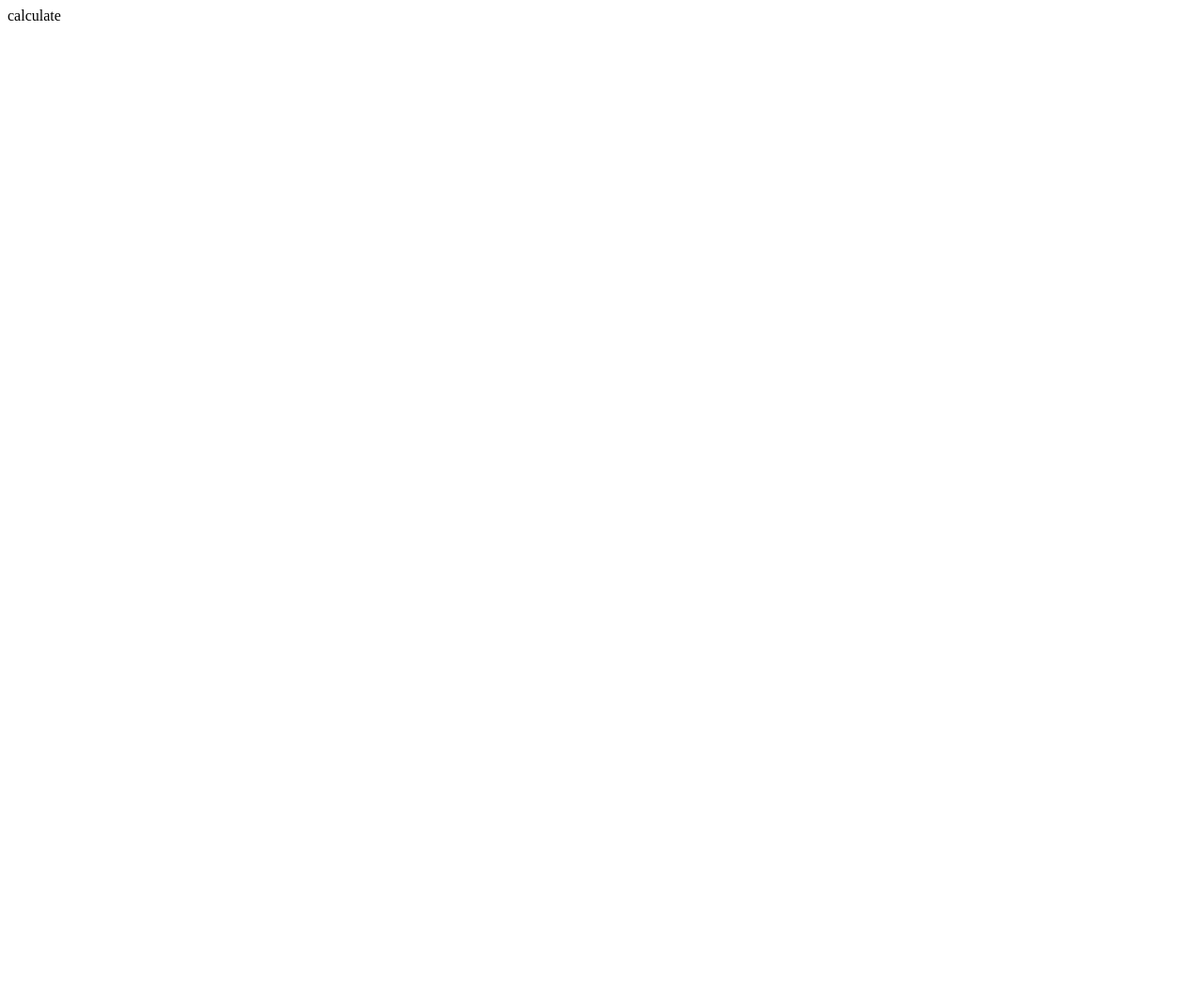
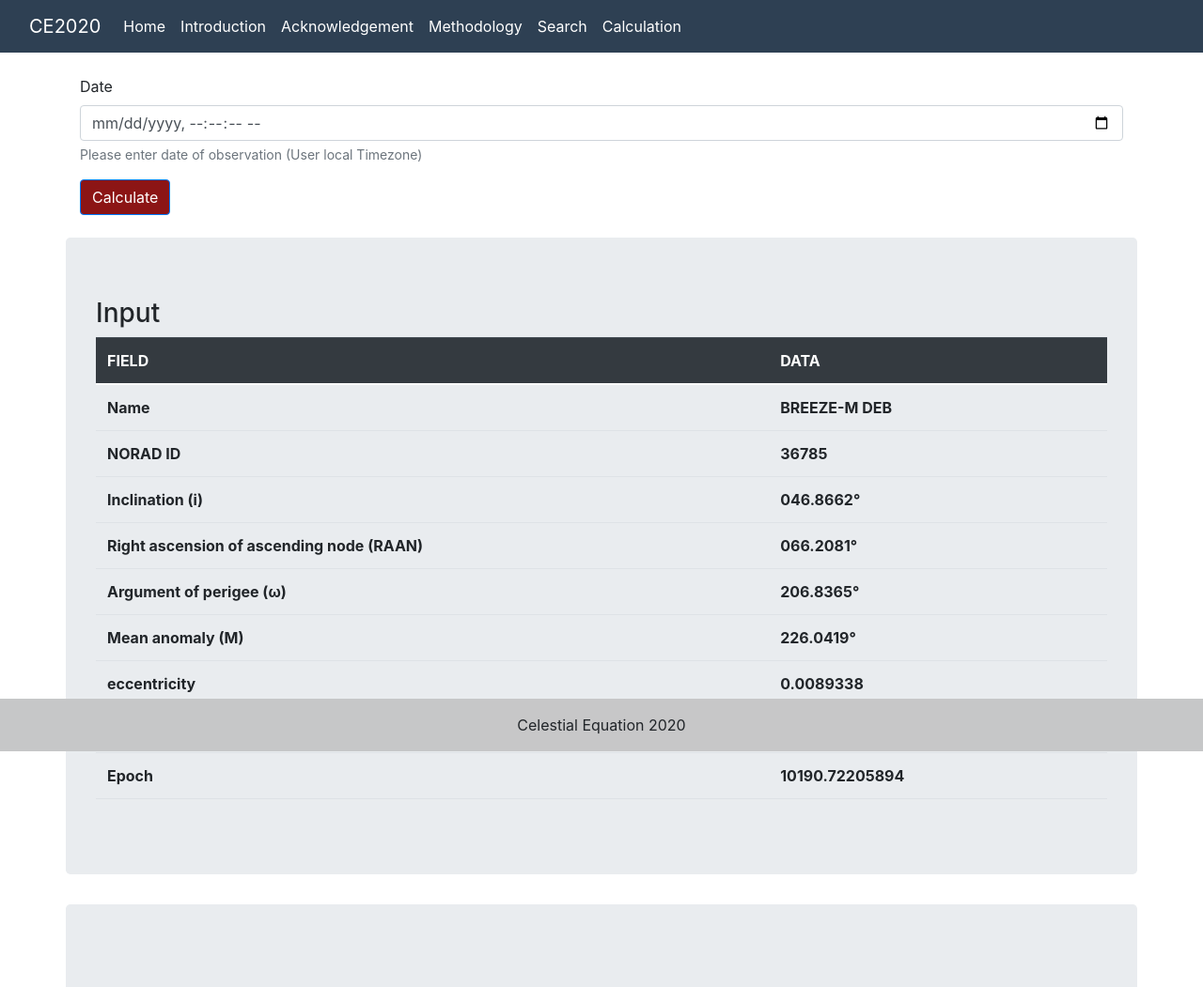
Before and after one commit to PDSEMI/CelestialEquation2020, a Flask app: page /calculate in a window 1280 px wide. Before the commit the part shown is almost empty. Shown: the top 1051 px of the page at 94% size. Before the commit the page ends 22 px from the top, so only its background shows below. Run offline with Flask 2, Linux system fonts and the light colour scheme; data comes from the database, SQL or seed files in the repository; both versions use the stored data as it was after the commit; lists and menus that the app fills with data are empty; some libraries are stand-ins or nearby versions.

Commit message:
add database, add search with read

```diff
--- a/app.py
+++ b/app.py
@@ -1,4 +1,5 @@
 from flask_sqlalchemy import SQLAlchemy
+import sqlite3
 from astropy.time import Time
 from flask import Flask, render_template, redirect, request, json
 from flask.helpers import url_for
@@ -8,7 +9,7 @@
 
 
 app = Flask(__name__)
-app.config['SQLALCHEMY_DATABASE_URI'] = 'sqlite:////tmp/test.db'
+app.config['SQLALCHEMY_DATABASE_URI'] = 'sqlite:///test.db'
 db = SQLAlchemy(app)
 
 def TLE(id):
@@ -52,7 +53,19 @@
 
 class Satellite(db.Model):
     id = db.Column(db.Integer, primary_key = True)
-
+    name = db.Column(db.String(20))
+    desig = db.Column(db.String(20))
+    beta = db.Column(db.String(20))
+    second = db.Column(db.String(20))
+    first = db.Column(db.String(20))
+    epoch = db.Column(db.String(20))
+    catalog = db.Column(db.String(20))
+    i = db.Column(db.String(20))
+    RAAN = db.Column(db.String(20))
+    e = db.Column(db.String(20))
+    peri = db.Column(db.String(20))
+    M = db.Column(db.String(20))
+    motion = db.Column(db.String(20))
 
 @app.route('/')
 def home():
@@ -80,12 +93,32 @@
             id = request.form["id"]
             data = TLE(id)
 
+            obj = Satellite.query.get(1)
+            obj.name = data["name"]
+            obj.desig = data["desig"]
+            obj.beta = data["beta"]
+            obj.second = data["second"]
+            obj.first = data["first"]
+            obj.epoch = data["epoch"]
+            obj.catalog = data["catalog"]
+            obj.i = data["i"]
+            obj.RAAN = data["RAAN"]
+            obj.e = data["e"]
+            obj.peri = data["peri"]
+            obj.M = data["M"]
+            obj.motion = data["motion"]
+
+
+            db.session.commit()
+
     return render_template("search.html", data = data)
 
 
 @app.route('/calculate',methods = ['GET', 'POST'])
 def calculate():
-    return "calculate"
+    data = Satellite.query.get(1)
+    return render_template('calculate.html', data=data)
+
 """
     SITE_ROOT = os.path.realpath(os.path.dirname(__file__))
     json_url = os.path.join(SITE_ROOT, "tle.json")
--- a/templates/calculate.html
+++ b/templates/calculate.html
@@ -32,81 +32,47 @@
                     <tbody>
                         <tr>
                             <th scope="col">Name</th>
-                            <th scope="col">{{data["name"]}}</th>
+                            <th scope="col">{{data.name}}</th>
                         </tr>
                         <tr>
                             <th scope="col">NORAD ID</th>
-                            <th scope="col">{{data["catalog"]}}</th>
+                            <th scope="col">{{data.catalog}}</th>
                         </tr>
                         <tr>
                             <th scope="col">Inclination (i)</th>
-                            <th scope="col">{{data["i"]}}&#176</th>
+                            <th scope="col">{{data.i}}&#176</th>
                         </tr>
                         <tr>
                             <th scope="col">Right ascension of ascending node (RAAN)</th>
-                            <th scope="col">{{data["RAAN"]}}&#176</th>
+                            <th scope="col">{{data.RAAN}}&#176</th>
                         </tr>
                         <tr>
                             <th scope="col">Argument of perigee (&#969)</th>
-                            <th scope="col">{{data["peri"]}}&#176</th>
+                            <th scope="col">{{data.peri}}&#176</th>
                         </tr>
                         <tr>
                             <th scope="col">Mean anomaly (M)</th>
-                            <th scope="col">{{data["M"]}}&#176</th>
+                            <th scope="col">{{data.M}}&#176</th>
                         </tr>
                         <tr>
                             <th scope="col">eccentricity</th>
-                            <th scope="col">{{data["e"]}}</th>
+                            <th scope="col">{{data.e}}</th>
                         </tr>
                         <tr>
                             <th scope="col">Mean motion</th>
-                            <th scope="col">{{data["motion"]}} rev/day</th>
+                            <th scope="col">{{data.motion}} rev/day</th>
                         </tr>
                         <tr>
                             <th scope="col">Epoch</th>
-                            <th scope="col">{{data["epoch"]}}</th>
+                            <th scope="col">{{data.epoch}}</th>
                         </tr>
 
                     </tbody>
                     </table>
             </div>
-            <div class="col jumbotron">
-                <h4>Output</h4>
-                <table class="table table-fixed" id="output" aria-describedby="outputHelp">
-                    <thead class="thead-dark">
-                        <tr>
-                            <th scope="col">FIELD</th>
-                            <th scope="col">DATA</th>
-                        </tr>
-                    </thead>
-                    <tbody>
-                        <tr>
-                            <th scope="col">Mean anomaly (M)</th>
-                            <th scope="col">{{output["M"]}}&#176</th>
-                        </tr>
-                        <tr>
-                            <th scope="col">Eccentric anomaly (E)</th>
-                            <th scope="col">{{output["E"]}}&#176</th>
-                        </tr>
 
-                        <tr>
-                            <th scope="col">true anomaly (v)</th>
-                            <th scope="col">{{output["v"]}}&#176</th>
-                        </tr>
-                        <tr>
-                            <th scope="col">Right ascension (RA)</th>
-                            <th scope="col">{{output["RA"]}}&#176</th>
-                        </tr>
-                        <tr>
-                            <th scope="col">Declination (dec)</th>
-                            <th scope="col">{{output["dec"]}}&#176</th>
-                        </tr>
-                    </tbody>
-                    </table>
-            </div>
-        </div>
-    </div>
-    <br>
+
+
     <div class="jumbotron">
         <canvas id = "canvas"  style="align-items: center; margin-top: 1.5rem; width: 100%;"></canvas>
     </div>
```
Also changed, not shown: templates/temporary.html (added, +38 -0 lines), test.db (added).
